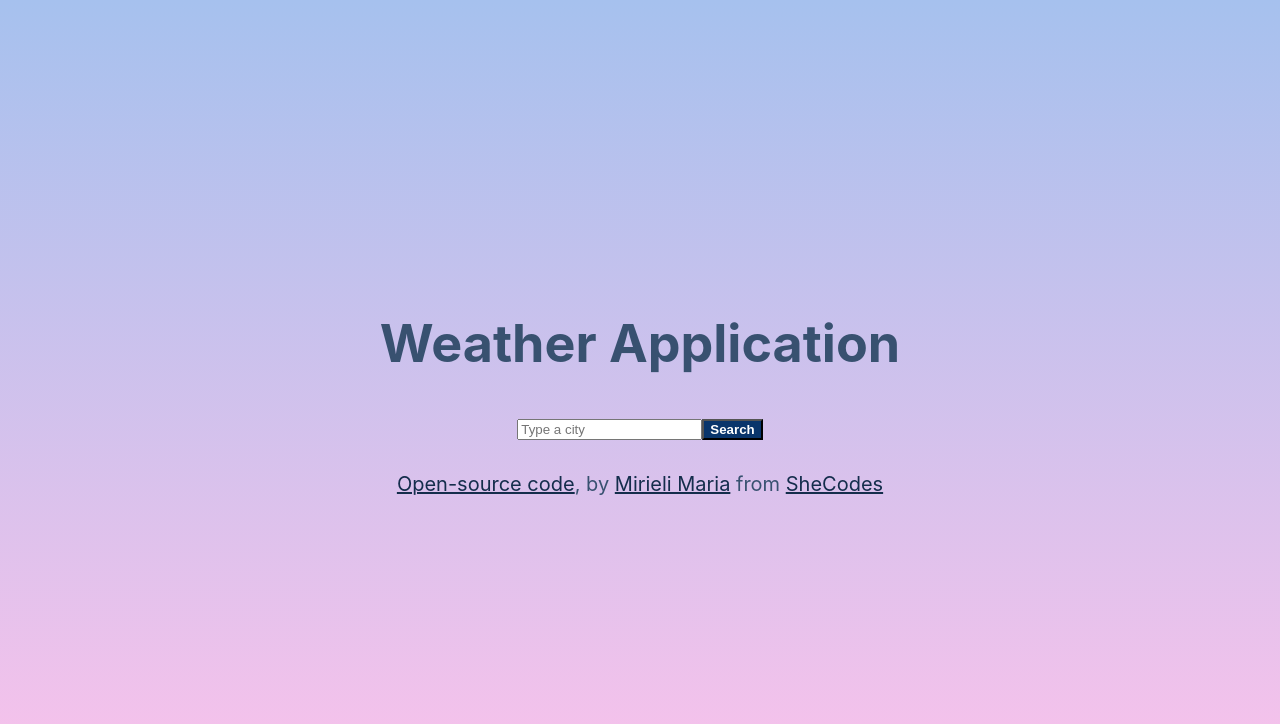
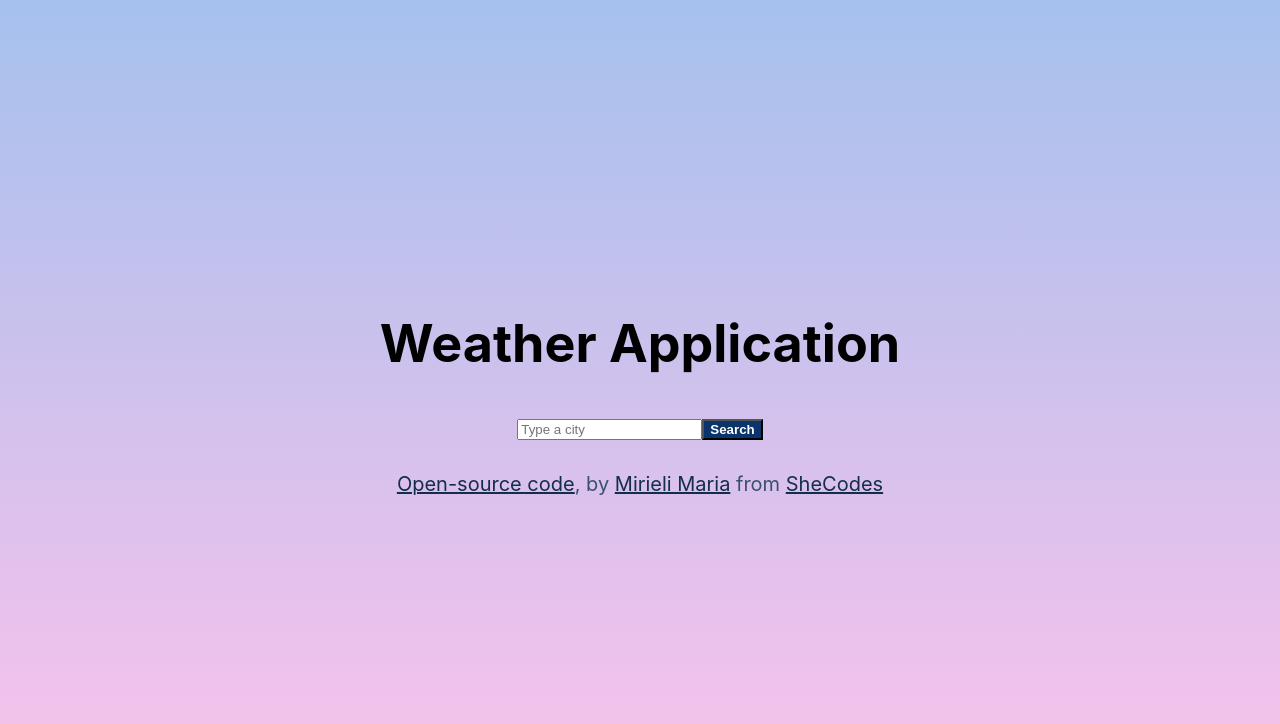
Before and after one commit to mirielimacedo/my-app-weather, a React (Create React App) app: page / in a window 1280 px wide. Shown: the top 724 px of the page. Built offline with nearby package versions, Linux system fonts and the light colour scheme.

Commit message:
changed h1

```diff
--- a/src/App.css
+++ b/src/App.css
@@ -2,7 +2,9 @@
   text-align: center;
 
 }
-
+h1{
+  color:black;
+}
 
 .App-header {
  background: linear-gradient(to top, rgb(251, 194, 235) 0%, rgb(166, 193, 238) 100%);
```
Also changed, not shown: src/WeatherTemperature.js (+3 -5 lines).
